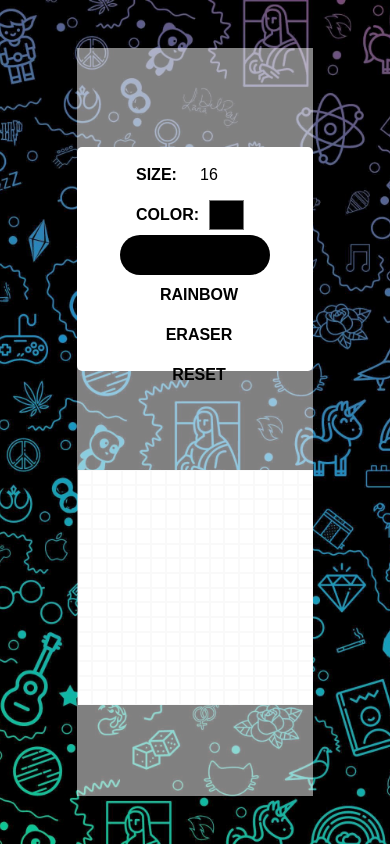
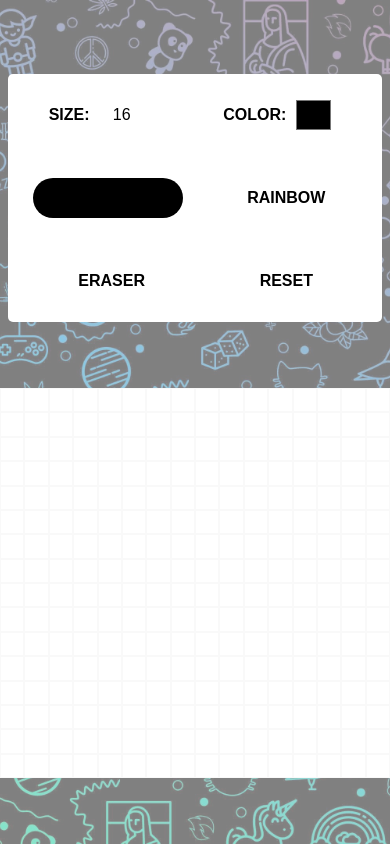
Before and after one commit to mr7kitkat/Etch-A-Sketch-V2, a plain HTML site: page index.html in a window 390 px wide. Both pictures are taken after a click on the button "PENCIL". Drawn offline with Linux system fonts and the light colour scheme.

Commit message:
make mobile responsive

```diff
--- a/app.css
+++ b/app.css
@@ -107,14 +107,21 @@ button img {
 
 
 @media (max-width: 850px) {
+    body {
+        padding: 0;
+    }
+
     main {
         flex-direction: column;
+        height: 100vh;
+        width: 100vw;
+        margin: 0;
+        padding: 0.5rem;
     }
 
     form {
         height: 30%;
         width: 100%;
-        padding: 0.5rem;
         align-items: center;
         flex-flow: row wrap;
         justify-content: space-evenly;
--- a/app.js
+++ b/app.js
@@ -68,7 +68,7 @@ function pencil() {
     pencilBtn.style.backgroundColor = color.value;
     const cells = document.querySelectorAll('div.cell');
     cells.forEach(cell => {
-        cell.addEventListener('mouseenter', function(e) {
+        cell.addEventListener(('mouseenter'||'touchmove'), function(e) {
             e.target.style.backgroundColor = color.value;
         })
     })
@@ -77,7 +77,7 @@ function pencil() {
 function eraser() {
     const cells = document.querySelectorAll('div.cell');
     cells.forEach(cell => {
-        cell.addEventListener('mouseenter', function(e) {
+        cell.addEventListener(('mouseenter'||'touchmove'), function(e) {
             e.target.style.backgroundColor = 'rgba(255, 255, 255)';
         })
     })
@@ -86,7 +86,7 @@ function eraser() {
 function rainbow() {
     const cells = document.querySelectorAll('div.cell');
     cells.forEach(cell => {
-        cell.addEventListener('mouseenter', function(e) {
+        cell.addEventListener(('mouseenter'||'touchmove'), function(e) {
             e.target.style.backgroundColor = rainbowColor();
         })
     })
```
